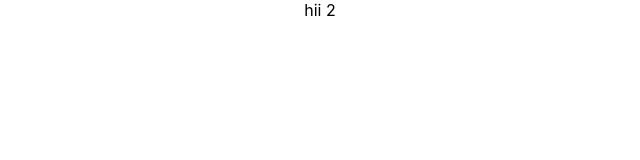
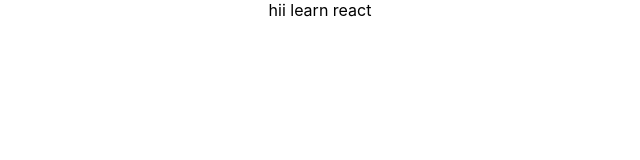
Before and after one commit to sivasankula/siva-app, a React (Create React App) app: page / in a window 1280 px wide. Shown: the top 160 px of the page, without its empty margins (320-960 px from the left). Built offline with nearby package versions, Linux system fonts and the light colour scheme.

Commit message:
testing 4 case passed

```diff
--- a/src/App.js
+++ b/src/App.js
@@ -4,8 +4,8 @@
 function App() {
   return (
     <div className="App">
-     hii 2
-
+     hii
+     learn react
     </div>
   );
 }
```
